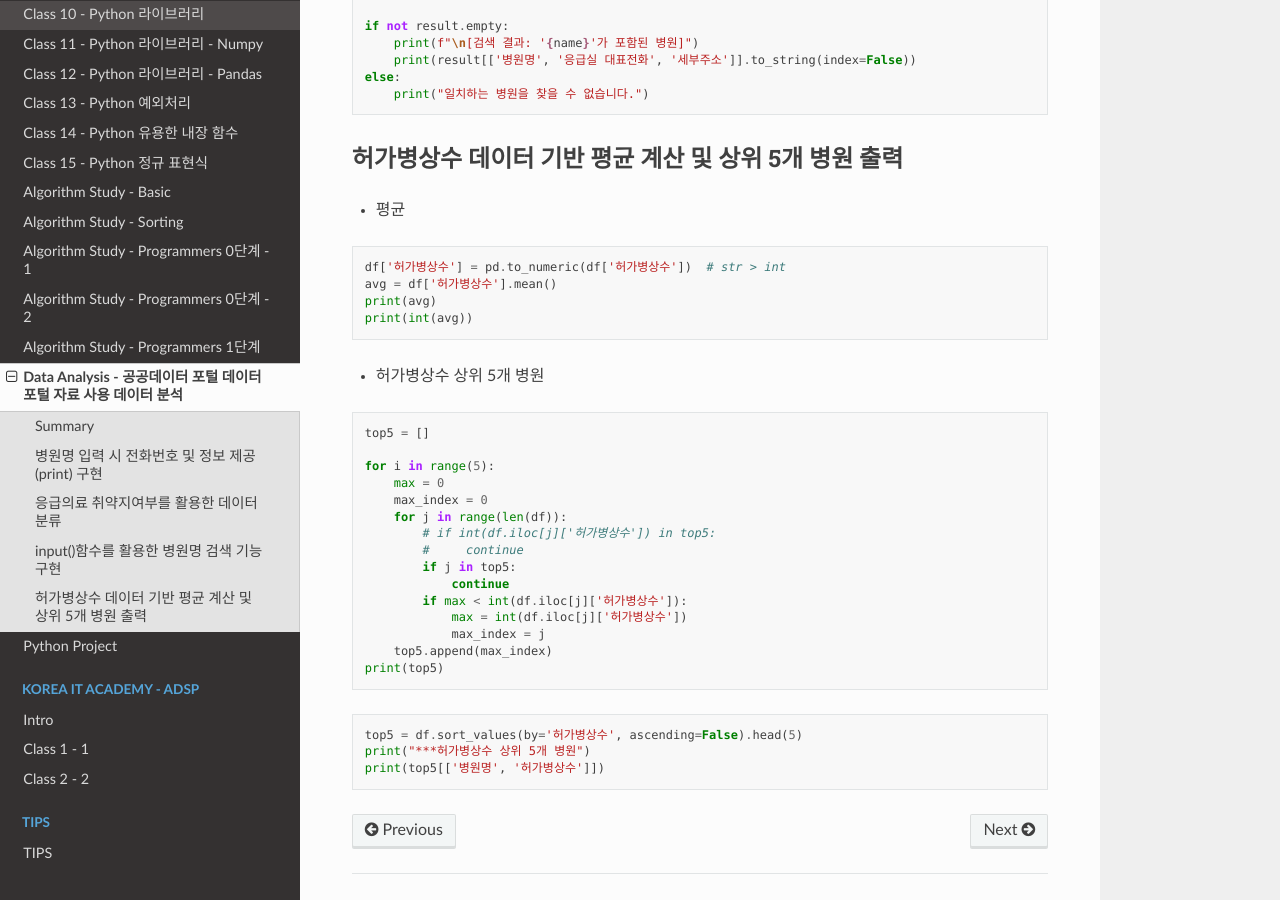
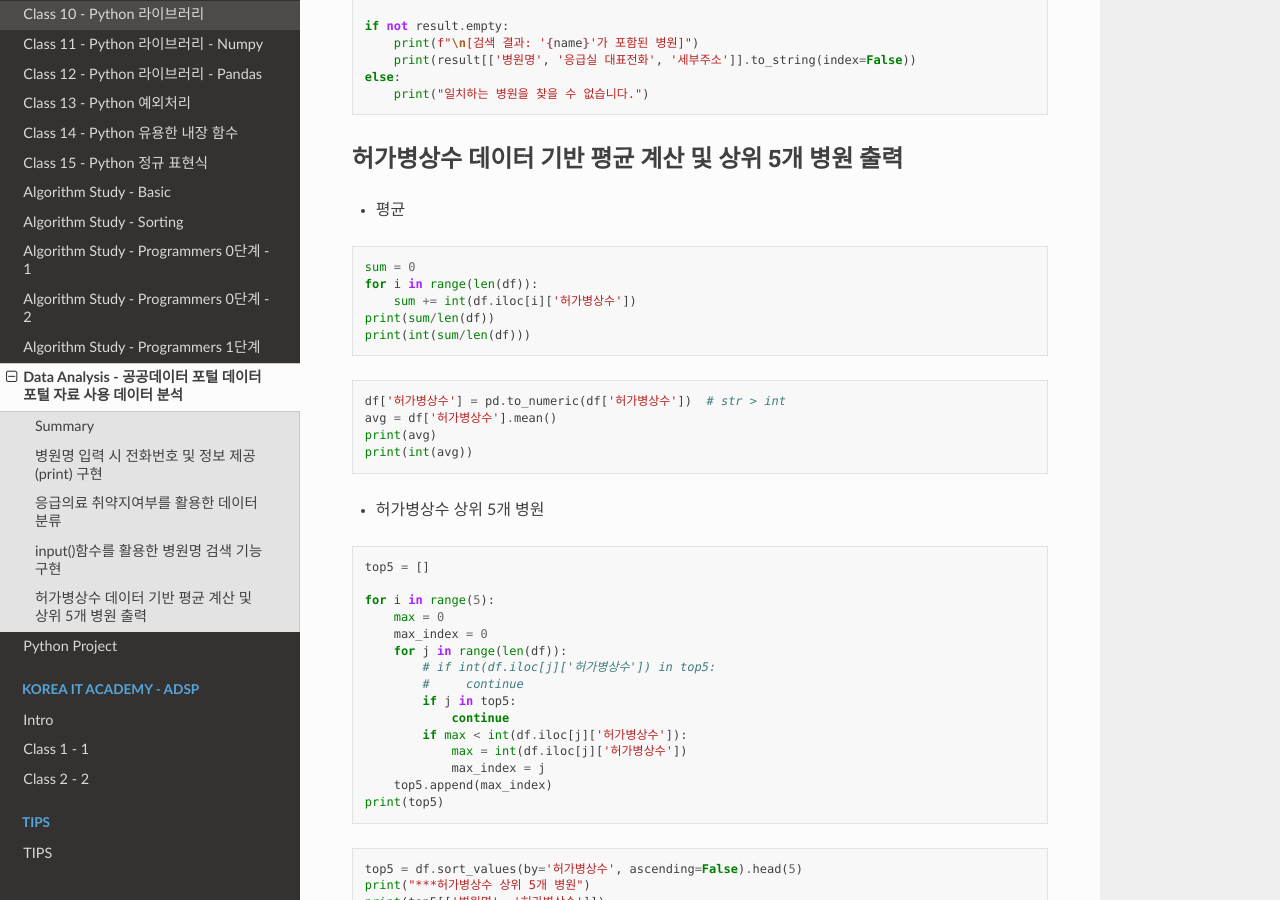
Before and after one commit to JeongSooNa/JeongSooNa-Docs, a Sphinx documentation site: the page built from docs/Korea_IT_Academy-Python/Data_Analysis_1.md, in a window 1280 px wide and 900 px high, scrolled down 1954 px. Built offline with Sphinx 7.4.7 and the Read the Docs theme 3.1.0, drawn with Linux system fonts in a browser that asks for light colours.

Commit message:
udpate docs

````diff
--- a/docs/Korea_IT_Academy-Python/Data_Analysis_1.md
+++ b/docs/Korea_IT_Academy-Python/Data_Analysis_1.md
@@ -99,6 +99,14 @@ else:
 - 평균
 
 ```py
+sum = 0
+for i in range(len(df)):
+    sum += int(df.iloc[i]['허가병상수'])
+print(sum/len(df))
+print(int(sum/len(df)))
+```
+
+```py
 df['허가병상수'] = pd.to_numeric(df['허가병상수'])  # str > int
 avg = df['허가병상수'].mean()
 print(avg)
````
